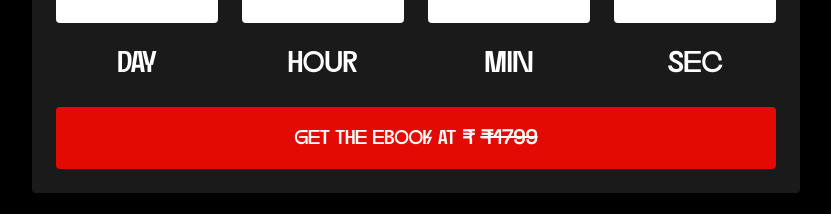
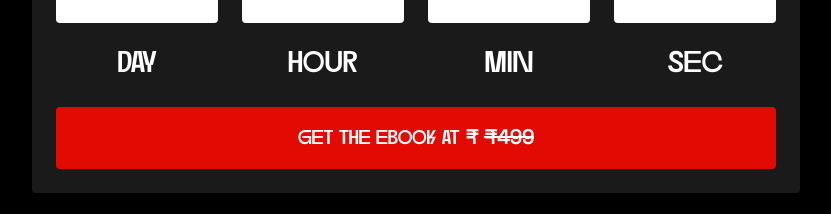
Before and after one commit to bootwebstudio/Client-1, a React (Vite) app: page / in a window 1280 px wide. Shown: the part 5920-6134 px from the top of the page, without its empty margins (224-1055 px from the left). Built offline with nearby package versions, Linux system fonts and the light colour scheme.

Commit message:
Max Price changes

```diff
--- a/src/pages/Form.jsx
+++ b/src/pages/Form.jsx
@@ -247,8 +247,8 @@ const Form = () => {
               </h2>
               <p className="text-lg lg:text-xl leading-none lg:leading-normal text-center">
                 Please make your payment via UPI or other available options.
-                Kindly avoid using PhonePe and the QR code at the moment, as it's currently
-                not working.
+                Kindly avoid using PhonePe and the QR code at the moment, as
+                it's currently not working.
               </p>
               <button
                 type="button"
@@ -260,7 +260,7 @@ const Form = () => {
                   ₹{EBOOK_PRICE}
                 </span>{" "}
                 <span className="font-semibold line-through font-[SPACEGROTESK]">
-                  ₹1799
+                  ₹499
                 </span>
               </button>
             </div>
--- a/src/pages/Home.jsx
+++ b/src/pages/Home.jsx
@@ -309,7 +309,7 @@ const Home = () => {
                 ₹{EBOOK_PRICE}
               </span>{" "}
               <span className="font-semibold line-through font-[SPACEGROTESK]">
-                ₹1799
+                ₹499
               </span>
             </button>
           </Link>
```
